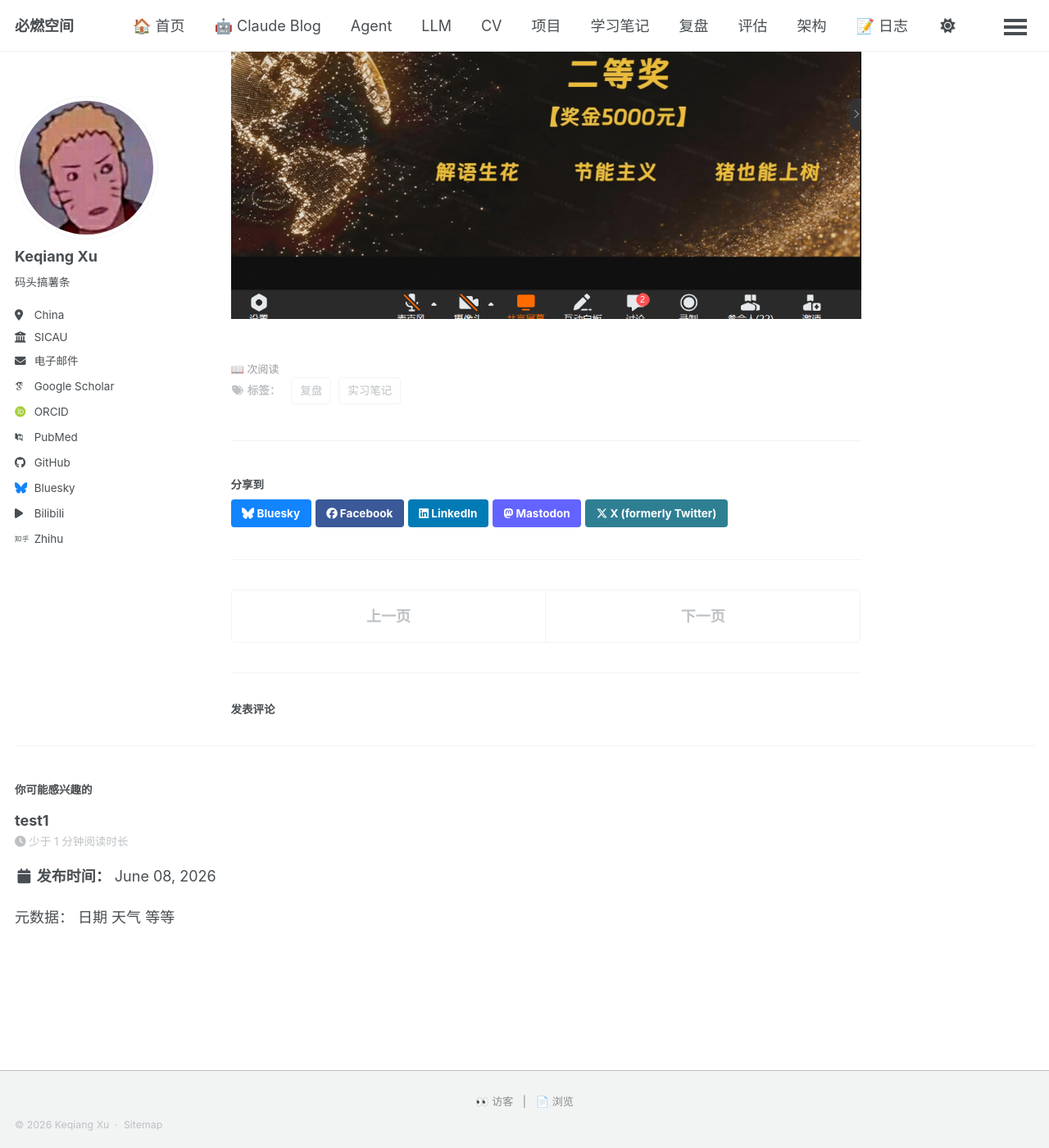
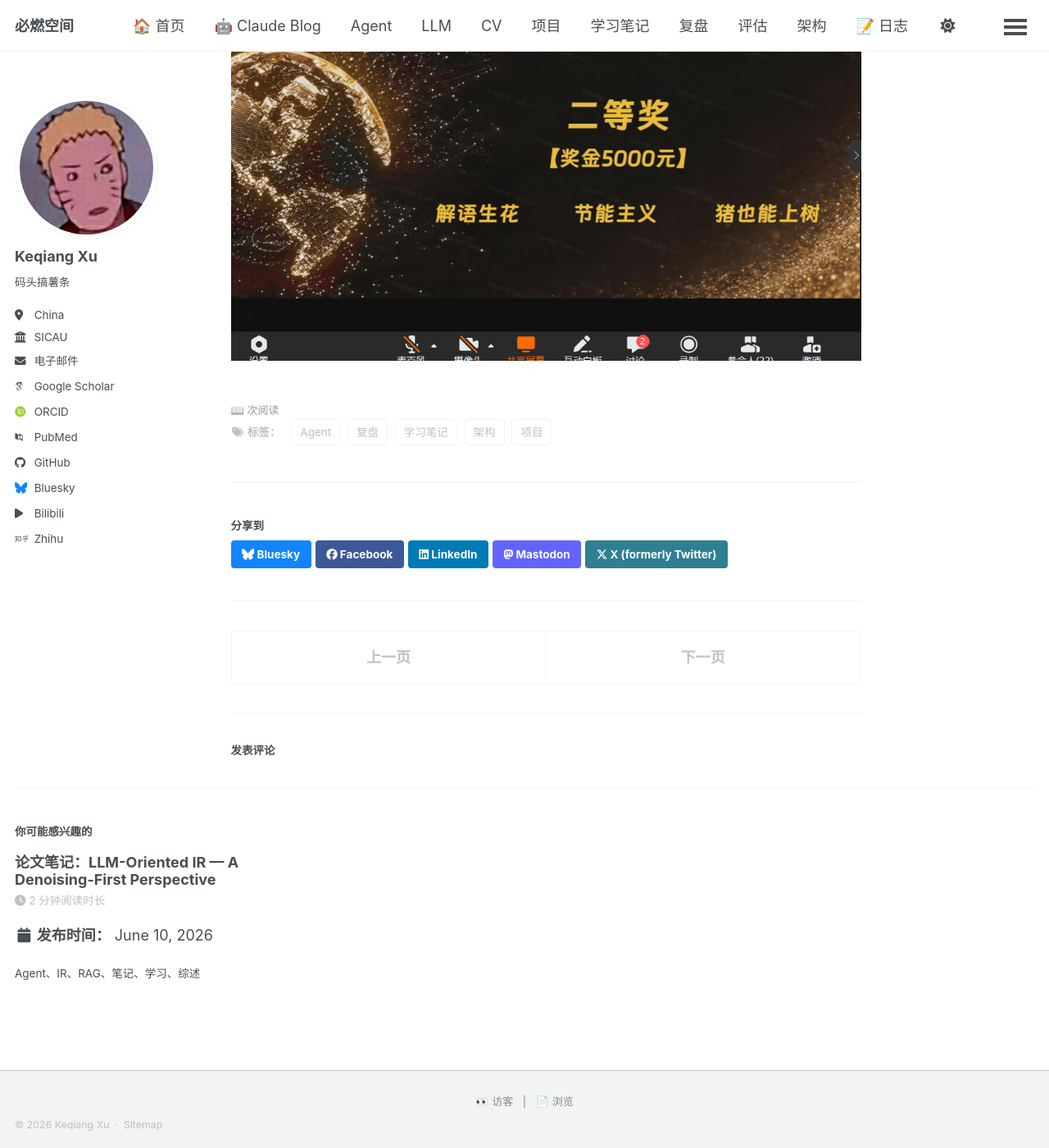
Before and after one commit to Qnh233/Qnh233.github.io, a Jekyll site: the page built from _posts/2026-06-14-shi-xi-lv-tu.md, in a window 1280 px wide and 1400 px high, scrolled down 8970 px. Shown: the whole window at 82% size. Built offline with Jekyll 4.4.1, drawn with Linux system fonts in a browser that asks for light colours; some web fonts are replaced; a script bundle is joined from its source files by our own code; library files that are not in the unit come from our copies; comment, search, counter and statistics services are not loaded; some of the changed lines change nothing that is shown.

Commit message:
blog: sync 实习旅途 + 论文笔记LLM-Oriented IR

```diff
--- a/_posts/2026-06-08-test1.md
+++ /dev/null
@@ -1,12 +0,0 @@
----
-title: 'test1'
-date: 2026-06-08
-permalink: /posts/2026/06/test1/
-tags:
-  - test
----
-
-元数据：
-日期 天气 等等
-
-s
--- /dev/null
+++ b/_posts/2026-06-10-lun-wen-bi-ji-llm-oriented-ir.md
@@ -0,0 +1,210 @@
+---
+title: '论文笔记：LLM-Oriented IR — A Denoising-First Perspective'
+date: 2026-06-10
+permalink: /posts/2026/06/论文笔记llm-oriented-ir-a-denoising-first-perspective/
+tags:
+  - Agent
+  - LLM
+  - 学习笔记
+modified: 2026-06-10
+---
+
+<quote-container>
+Agent、IR、RAG、笔记、学习、综述
+</quote-container>
+
+# 论文笔记：LLM-Oriented IR — A Denoising-First Perspective
+**论文信息**
+- 标题：LLM-Oriented Information Retrieval: A Denoising-First Perspective
+- 作者：Lu Dai, Liang Sun, Fanpu Cao, Ziyang Rao, Cehao Yang, Hao Liu, Hui Xiong（香港科技大学广州 + 香港科技大学）
+- 会议：SIGIR 2026
+- 类型：Perspective Paper
+- arXiv：2605.00505
+---
+
+## 一、核心论点
+> **信息检索（IR）的消费者已从人类变为 LLM，因此 IR 的核心瓶颈已从"找到更多"变为"降噪（Denoising）"。**
+现代 RAG 和 Agentic Search 中，LLM 的注意力预算有限，且对噪声极其脆弱。误导性或无关信息不再是"有点烦"，而是**直接导致幻觉和推理失败的根源**。
+论文提出的核心主张：**在当前 LLM 消费信息的范式下，最大化上下文窗口内的可用证据密度和可验证性（verifiability），才是信息检索最重要的事情，没有之一。**
+---
+
+## 二、IR 历史的四阶段框架
+论文以"主导瓶颈"（dominant bottleneck）为主线，将信息检索历史划分为四个时代：
+### Era 1：前互联网时代 — *不可获取（Inaccessible）*
+- 瓶颈：物理约束（地理、机构准入、物理延迟）
+- 问题不是"选哪篇最好"，而是"能找到任何一篇相关文献就不错了"
+- 代表：布什的 Memex 构想（1945）
+### Era 2：Web 规模化 — *不可发现（Undiscoverable）*
+- 瓶颈：索引规模
+- 有效证据存在，但被淹没在海量语料中
+- 核心目标：高效爬取、索引、排序
+- 代表：PageRank, BM25, TREC 评测体系
+### Era 3：神经检索 — *语义错配（Misaligned）*
+- 瓶颈：语义鸿沟
+- 能检索到候选，但系统不理解、无法组合推理
+- 代表：DPR, ColBERT, SPLADE, MonoT5
+### Era 4：LLM 导向 — *不可验证（Unverifiable）*
+- 瓶颈：噪声 → 幻觉
+- 检索到的信息可能被 LLM 消费时产生虚假答案
+- 噪声不但没用，还会主动破坏模型的参数记忆
+- **这就是我们当前所处的时代**
+---
+
+## 三、关键实验发现
+论文在 NQ（Natural Questions）数据集上的实验非常揭示问题：
+### 实验 1：纯粹噪声比没有检索更差
+- Closed-book baseline（不检索）：EM 23.6%
+- Gold passage + 9 篇噪声：EM 26.6%（仅略好于不检索）
+- **纯粹噪声上下文：EM 仅 8.0%**——远低于不检索！
+- → **噪声会主动破坏 LLM 的参数记忆**
+### 实验 2：噪声效应压倒位置效应
+- 单独 gold passage：EM 43.2%
+- Gold + 9 篇噪声（无论 gold 放哪）：EM 22.2–26.6%
+- 存在轻微的 U 形位置偏好（首尾略好），但被噪声效应完全盖过
+- → **"Lost in the Middle" 是次要问题，噪声才是主犯**
+---
+
+## 四、三种噪声来源
+论文将 LLM-IR 中的噪声入口分为三类：
+### 1. 语料层噪声（Corpus-level）
+- 索引污染：重复文档、模板垃圾、过期信息
+- AI 生成内容的"螺旋反馈回路"——AI 生成内容被检索出来，又被用于训练/生成，形成污染循环
+- 对抗性虚假信息注入 → 标准检索器缺乏索引前的事实验证机制
+### 2. 检索器层噪声（Retriever-level）
+- **"硬干扰项"（Hard Distractors）**：主题相关但事实不支持查询的段落
+- 稠密检索器特别容易产生语义"几乎命中"——嵌入空间接近查询，但内容不回答问题
+- 这些非信息性上下文会分散模型注意力，导致"分心诱导型幻觉"
+### 3. 上下文构造噪声（Context Construction）
+- **结构/位置噪声**：直接拼接导致关键词陷入"Lost in the Middle"区域
+- **证据不一致**：检索器聚合了冲突或冗余段落，增加参数不确定性
+- **对抗噪声**：通过检索渠道的间接提示注入（prompt injection），恶意指令嵌入不可信文档中劫持生成逻辑
+---
+
+## 五、五阶段降噪方法论分类
+论文按信息流生命周期组织了完整的方法论分类体系：
+### §3.1 受控索引（Controlled Indexing）— 净化索引层
+目标：在索引构建阶段就阻止噪声进入系统。
+核心手段：
+- **语料质量过滤**：去重、去垃圾、时效性筛选
+- **知识图谱增强索引**：将非结构化文本转为结构化实体-关系对，减少歧义
+- **时序感知索引**：为记忆系统记录时间戳，支持时效性过滤
+- **多模态分段索引**：对视频/基因组等长时序数据进行结构化切分
+### §3.2 鲁棒检索（Robust Retrieval）— 精确排序层
+目标：将检索目标从最大化召回转向作为"噪声门控"。
+核心手段：
+- **混合检索**：BM25 + 稠密检索 + 符号感知检索（如代码）
+- **硬负样本重排序**：专门区分"主题相关但答案无关"的干扰项
+- **查询分解**：将复杂查询拆解为可验证的子步骤（IRCoT, ChainRAG）
+- **自适应调度**：根据参数不确定性决定何时检索、何时依赖内部知识（Self-RAG, FLARE, DRAGIN）
+- **子查询锚定 + 新颖性/去重过滤**：防止深层研究中的语义漂移
+### §3.3 上下文组装（Context Assembly）— 输入优化层
+目标：在约束的上下文窗口内最大化信息密度。
+四大机制：
+**（1）LLM 感知的选择与剪枝**
+- 基于 LLM 的重排序：Listwise 排列生成、成对比较、集合级选择、单 token 解码
+- 多样性感知子集选择：MMR、行列式点过程（DPP），超越简单 top-k
+- 细粒度上下文过滤：句子级/token 级精确切除不支持内容
+- 推测性选择：让 LLM 自己剪枝无关证据（Speculative Selection）
+- 自适应 top-k：根据查询复杂度动态调整上下文大小
+**（2）长上下文压缩**
+- 抽取式压缩：LLMLingua 系列用小模型打分 token 信息量，丢弃低信号 token
+- 抽象式压缩：将文档合成为简洁元摘要或任务特定表征
+- 软提示压缩：将检索段落编码为连续嵌入向量（Gist Tokens, ICAE, xRAG）
+- 目标：最大化每 token 信息增益
+**（3）布局优化 — 缓解位置偏差**
+- 拓扑感知重排序：将关键证据置于注意力峰值位置
+- 位置校准：展平 U 形注意力曲线
+- 推理时打乱 + 聚合：动态结构化提示，让高信号证据不被淹没
+**（4）知识冲突解决**
+- 冲突感知方法：检测竞争性主张，路由到结构化提示中强制模型裁决而非平均化
+- 证据分级：Chain-of-Note 生成段落级阅读笔记（支持 vs. 无关 vs. 矛盾）
+- Astute RAG：根据来源可靠性迭代整合参数知识与检索段落
+- 解码时干预：对比解码放大上下文信号，OpenDecoder 注入段落质量指标到注意力计算
+### §3.4 检索验证（Retrieval Verification）— 输出审计层
+目标：质量与细粒度验证，为主动降噪提供反馈，建立可审计的证据链。
+**（1）检索效用评估**
+- 从 NDCG 等传统命中指标，转向衡量"检索是否真正有益生成"
+- LLM-as-a-judge 框架：RAGAS（检索质量+上下文精度+答案忠实度）、RAGChecker
+- 基于效用的指标：SePer 量化检索对语义不确定性的精确减少量
+- 专项基准：RAGTruth, FaithEval, SafeRAG, RGB（系统性地压力测试忠实度）
+**（2）长答案的细粒度归因**
+- FactScore, AlignScore：将答案拆解为原子主张，逐对验证
+- 可验证生成方法：强制引用证据、解码时使用 critic token、事后验证
+- 轻量级检查器：使验证效率在实际系统中可行
+**（3）检索安全审计**
+- 检索文档可能包含间接提示注入或毒化证据，劫持生成逻辑
+- 协同审计（CAR）：在虚假信息攻击下通过跨源一致检测不一致
+- 隔离-聚合（RobustRAG）：验证段落完整性，提供可认证的鲁棒性保证
+- 结构化查询约束（StructRAG）：暴露和限制指令渠道污染
+### §3.5 闭环训练（Closed-Loop Training）— Agent 自进化层
+目标：在 Agent 多轮交互中，将降噪从事后处理转化为模型学习到的行为。
+**（1）Agent 循环编排与调控**
+- 查询分解防止语义漂移：IRCoT, ChainRAG, LevelRAG, MindSearch
+- 自适应调度作为动态门控：Self-RAG, FLARE, DRAGIN 判断何时检索
+- 对抗过滤：接口级净化（结构化查询）防止提示注入和语料毒化
+**（2）端到端 RAG 训练**
+- OpenRAG：用生成反馈微调检索器过滤干扰项
+- 强化学习对齐整个检索-生成循环：SearchR1 优化证据密度奖励
+- RouteRAG：RL 学习路由策略（何时检索 vs. 使用参数知识）
+- Toolformer：仅在降低困惑度时调用搜索 API
+**（3）自进化与结构优化**
+- Reflexion：积累口头反馈，偏离噪声轨迹
+- MemGPT / MemRL：显式记忆管理——驱逐无关历史，过滤"相似但无用"的检索
+- AutoRAG / DSPy：将检索管线当作可编程表面，自动搜索最大化信号质量的模块组合
+---
+
+## 六、四类应用的降噪实践
+论文用一个**领域对齐的故障-恢复表**（Table 1）总结了四类应用的噪声症状与对策：
+### 1. 编程 Agent
+
+| 故障特征 | 对策 |
+|---|---|
+| 硬干扰项：相似文件名/函数名检索错误 | BM25 + 稠密 + 符号感知检索 + 硬负例重排序 |
+| 早期错误锁定错误方案 → 级联失败 | 语法感知索引 + 去重 → 最小证据（失败 trace + 调用图） |
+| 过期/废弃代码索引 | 沙箱测试验证 + 拒绝错靶向的补丁 |
+| 原始代码噪声太多 | 代码骨架/AST 切片（只暴露接口不展示实现） |
+
+### 2. 长期记忆助手
+
+| 故障特征 | 对策 |
+|---|---|
+| 记忆存储污染（低效用闲聊稀释检索池） | 主动记忆整合：反思性摘要，将原始日志抽象为合成语义记忆 |
+| 时间漂移：过期偏好覆盖当前状态 | 时序感知索引 + 时间范围过滤 + 查询扩展 |
+| 陈旧状态冲突 | 去重 + 来源元数据（时间戳、来源标注）暴露给 LLM |
+| 对抗输入持久毒化 | 知识图谱结构约束 + 状态一致性检查 + 冲突时 abstain |
+
+### 3. 深度研究
+
+| 故障特征 | 对策 |
+|---|---|
+| 子查询语义漂移 → 检索到无关文献 | 子查询锚定 + 新颖性过滤 |
+| 证据稀释：关键证据被大量噪声淹没 | 逐条声称打包证据（claim-level evidence packing） |
+| 归因缺口：自信的声明 + 不相干的引用 | 每条声称与引用文段做蕴含检查 |
+| 长文档直接拼接 → lost-in-the-middle + 注意力崩溃 | 抽取/抽象压缩、重排序、神经符号切片（显示索引 → 丢弃非证据内容） |
+
+### 4. 多模态理解
+
+| 故障特征 | 对策 |
+|---|---|
+| 长视频中关键事件稀疏（<1% 帧） | 多模态分段索引 + 事件中心分组 |
+| 弱时间戳定位 | 双通道检索（知识图谱语义 + 时序密集匹配） |
+| 标题定位幻觉 | 解耦时间戳生成与标题生成（专家模块） |
+| 噪声模态 | 用低噪声模态（ASR 转录）锚定高熵视觉流 |
+
+---
+
+## 七、未来方向判断
+论文在 Section 5 提出的方向暗示 RAG 发展的重点应从以下维度切入：
+1. **从"召回率"到"证据密度"的范式迁移**：检索系统的评估和优化目标需要重新定义。更多不一定是更好，精确的少比模糊的多更有价值。
+2. **可验证性是第一性原理**：检索结果必须可以被 LLM 忠实使用和验证。这意味着可追溯性（provenance）、归因（attribution）、蕴含检查（entailment check）应该成为系统的基础设施而非附加功能。
+3. **降噪需要全链路协同**：语料、检索器、上下文组装、验证、Agent 循环——五个阶段是一个整体。单点优化会形成"短板效应"。
+4. **RL 驱动的端到端降噪**：通过强化学习让模型学会"少检索但检索好"的行为，而非依赖固定的启发式规则（heuristics）。
+5. **安全性即降噪**：提示注入、语料毒化等安全问题本质上就是"对抗性噪声"，应该在检索层面而非仅靠模型对齐来解决。
+6. **记忆管理是降噪的子问题**：长期记忆系统的核心不是存多少，而是能多有效地抑制噪声——包括时间漂移、冗余、冲突。
+---
+
+## 八、总结
+> 这篇论文最大的价值在于**重新定义了 LLM 时代信息检索的核心问题**。
+> 从前的 IR 追求"找到一切"，现在的 IR 应该追求"找到对的那一点点，并且让 LLM 能用、能信、能验证"。
+> **Denoising（降噪）是贯穿全文的唯一主线**——不是"优化后的附加步骤"，而是"系统设计的首要原则"。
+**一句话**：如果正做 RAG/Agent 系统，最值得投入的方向不是更好的 embedding 或更大的上下文窗口，而是**让进入 LLM 的每一条信息都是高密度、可验证的信号**。
--- a/_posts/2026-06-14-shi-xi-lv-tu.md
+++ b/_posts/2026-06-14-shi-xi-lv-tu.md
@@ -4,7 +4,11 @@
 permalink: /posts/2026/06/实习旅途/
 tags:
   - 复盘
-  - 实习笔记
+  - 学习笔记
+  - 架构
+  - Agent
+  - 项目
+modified: 2026-06-14
 ---
 
 ---
```
